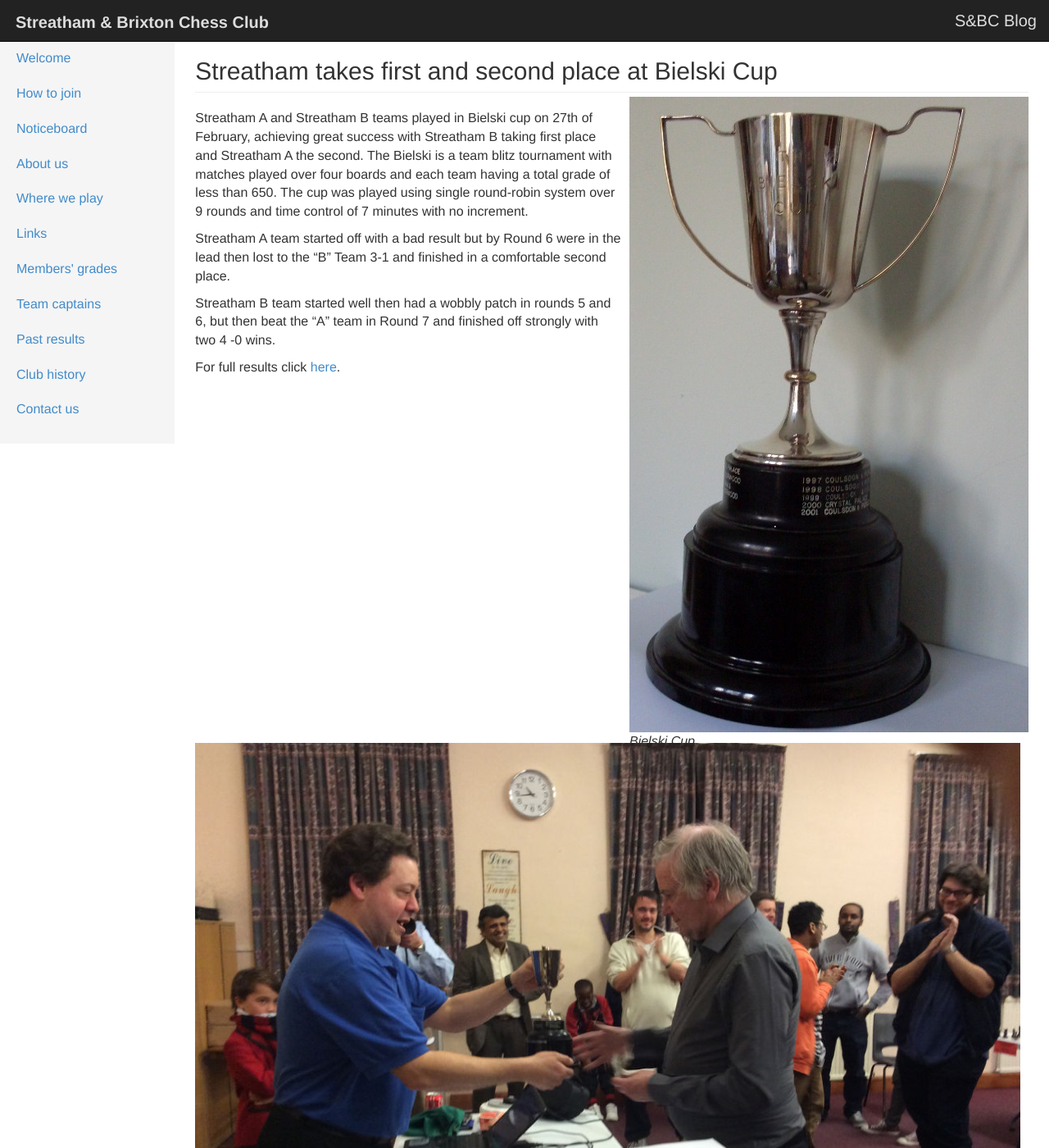
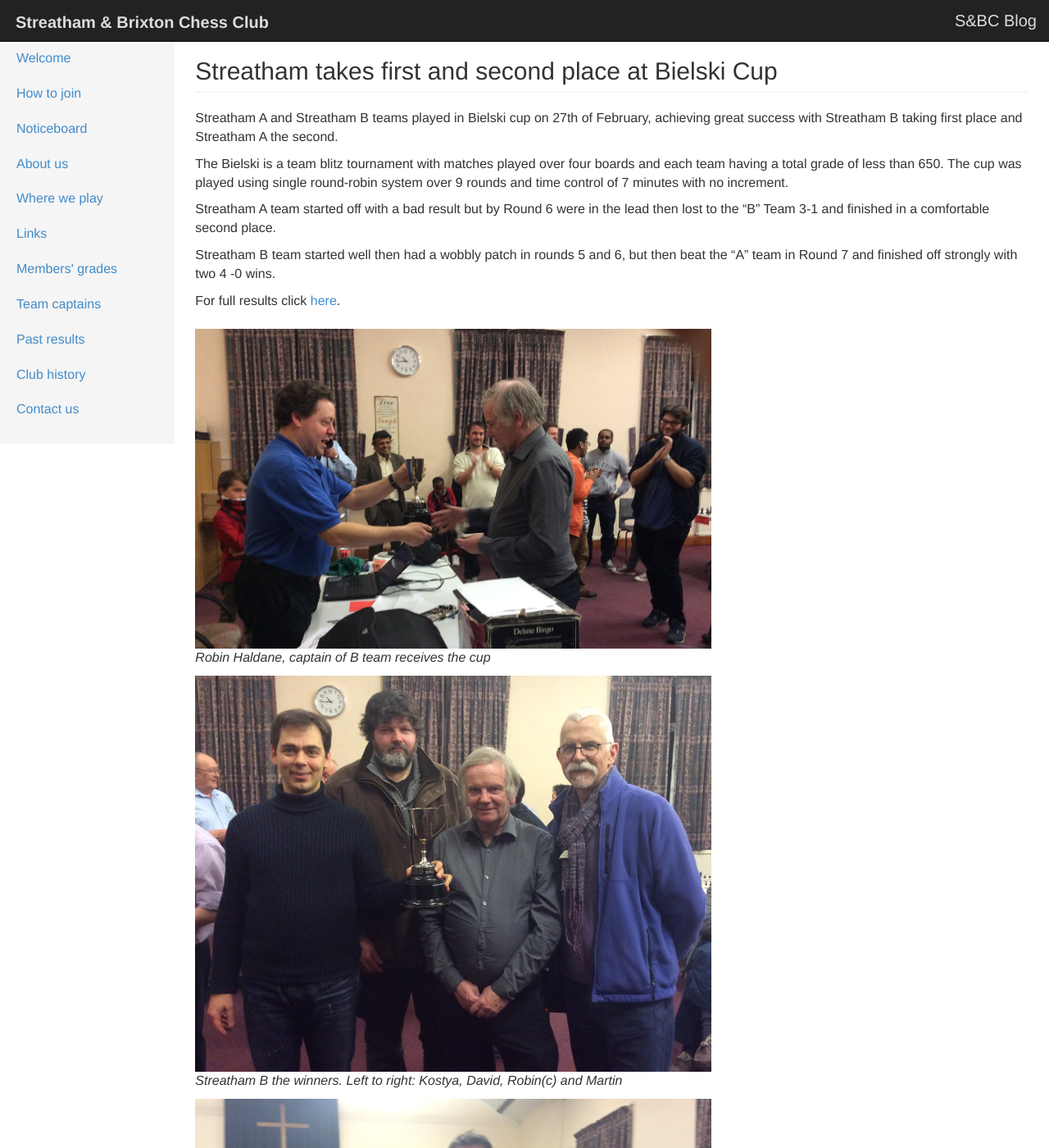
Before and after one commit to streathamchess/streathamchess.github.io, a Jekyll site: the page built from _posts/2015-03-08-bielski.md, in a window 1280 px wide and 1400 px high. Shown: the whole window at 82% size. Built offline with Jekyll 4.4.1, drawn with Linux system fonts in a browser that asks for light colours; Markdown is read by kramdown in place of the engine named in the settings.

Commit message:
some style changes

```diff
--- a/_posts/2015-03-08-bielski.md
+++ b/_posts/2015-03-08-bielski.md
@@ -3,9 +3,9 @@
 layout: post
 ---
 
-{% include image.html url="/assets/bielski/bielski-cup.jpg" description="Bielski Cup" %}
+Streatham A and Streatham B teams played in Bielski cup on 27th of February, achieving great success with Streatham B taking first place and Streatham A the second.
 
-Streatham A and Streatham B teams played in Bielski cup on 27th of February, achieving great success with Streatham B taking first place and Streatham A the second.
+
 The Bielski is a team blitz tournament with matches played over four boards and each team having a total grade of less than 650.
 The cup was played using single round-robin system over 9 rounds and time control of 7 minutes with no increment.
 
@@ -18,7 +18,7 @@
 
 <br/>
 
-<div style="float: left; padding-right: 10px; margin-top: -20px;" align="left">
+<div class="img-auto-sized" style="float: left; padding-right: 10px; margin-top: -20px;" align="left">
   <img src="/assets/bielski/bielski-giving.jpg" class="img-responsive"/>
   <p align="left" style="text-align: left;"><i>Robin Haldane, captain of B team receives the cup</i></p>
 
@@ -27,4 +27,7 @@
 
   <img src="/assets/bielski/bielski-streatham-a.jpg" class="img-responsive"/>
   <p align="left" style="text-align: left;"><i>Streatham A, respectable second place. Left to right: Jonathan, Angus(c), Pavel and Harry</i></p>
+
+  <img src="/assets/bielski/bielski-cup.jpg" class="img-responsive"/>
+  <p align="left" style="text-align: left;"><i>Bielski Cup</i></p>
 </div>
```
Also changed, not shown: css/bootstrap.css.
